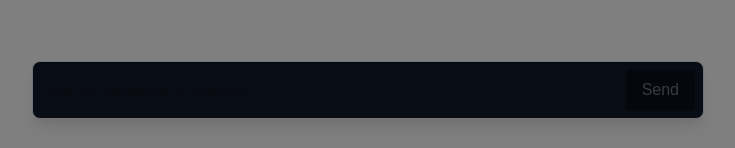
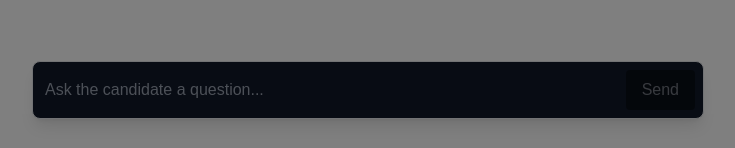
Before and after one commit to kamarlaylatt/interviewer-chat, a Next.js app: page / in a window 1280 px wide. Shown: the part 649-797 px from the top of the page, without its empty margins (272-1007 px from the left). Built offline with nearby package versions, Linux system fonts and the light colour scheme.

Commit message:
Add placeholder styling to chat input

```diff
--- a/app/page.tsx
+++ b/app/page.tsx
@@ -57,7 +57,7 @@ export default function Chat() {
       >
         <div className="flex gap-2 bg-gray-900 border border-gray-200 rounded-lg shadow-lg p-2">
           <input
-            className="flex-1 border-none outline-none p-1 bg-transparent"
+            className="flex-1 border-none outline-none p-1 bg-transparent text-white placeholder-gray-400"
             value={input}
             placeholder="Ask the candidate a question..."
             onChange={e => setInput(e.currentTarget.value)}
```
